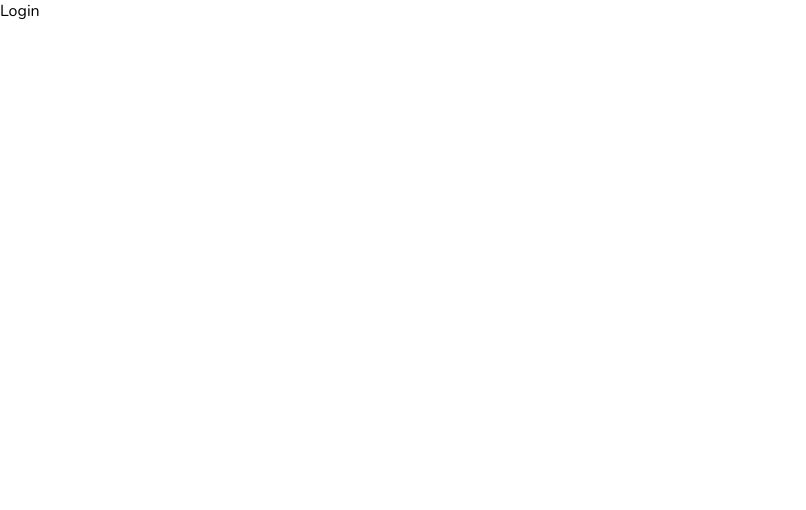
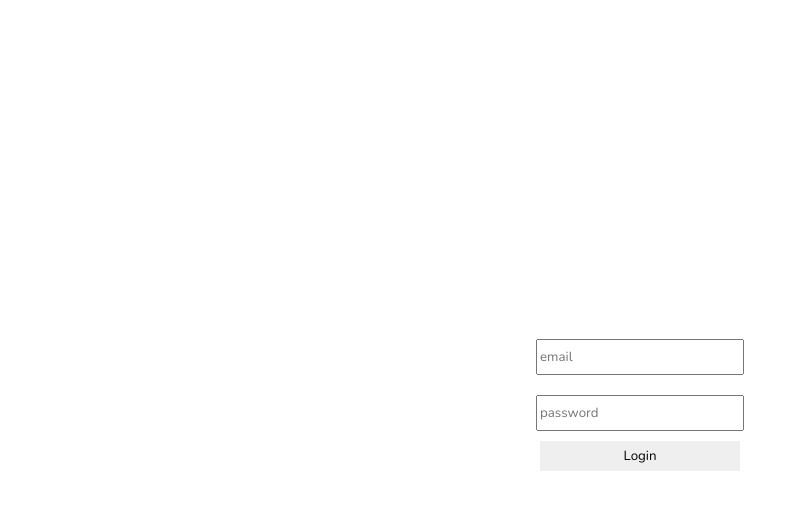
Before and after one commit to mohammadhossein-asadi/firebase-auth-crud-project, a React (Create React App) app: page /login in a window 1280 px wide. Shown: the top 510 px of the page, without its empty margins (0-806 px from the left). Built offline with nearby package versions, Linux system fonts and the light colour scheme.

Commit message:
added style login page

```diff
--- a/src/pages/login/Login.jsx
+++ b/src/pages/login/Login.jsx
@@ -1,9 +1,15 @@
-import "./login.scss"
+import "./login.scss";
 
 const Login = () => {
   return (
-    <div>Login</div>
-  )
-}
+    <div className="login">
+      <form>
+        <input type="email" placeholder="email" />
+        <input type="password" placeholder="password" />
+        <button type="submit">Login</button>
+      </form>
+    </div>
+  );
+};
 
-export default Login
+export default Login;
--- a/src/pages/login/login.scss
+++ b/src/pages/login/login.scss
@@ -1,3 +1,23 @@
-.login{
+.login {
+  height: 100vh;
+  display: flex;
+  align-items: center;
+  justify-content: center;
 
+  form {
+    display: flex;
+    flex-direction: column;
+    align-items: center;
+
+    input {
+      width: 200px;
+      height: 30px;
+      margin: 10px;
+    }
+    button {
+      width: 200px;
+      height: 30px;
+      border: none;
+    }
+  }
 }
```
